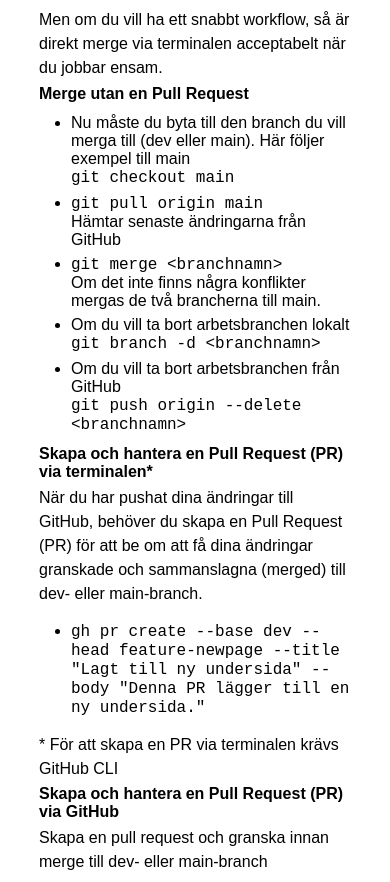
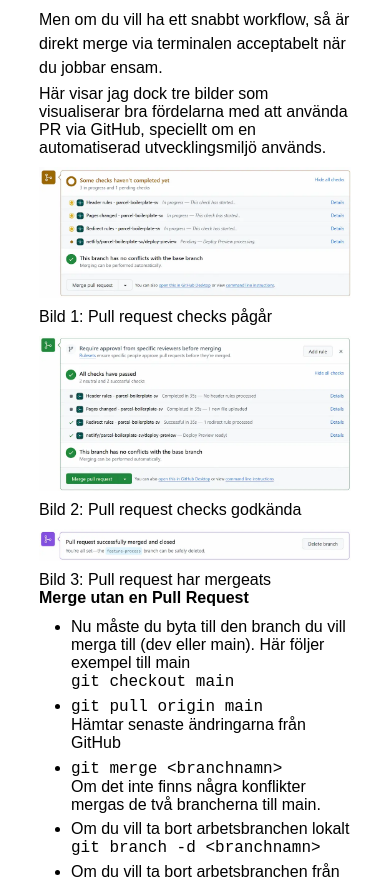
Before and after one commit to sarasjodin/boilerplate-sv_parcel-npm, a website built with Parcel: page src/process.html in a window 390 px wide. Shown: the part 6118-7000 px from the top of the page. Built offline with nearby package versions, Linux system fonts and the light colour scheme.

Commit message:
Adjusted PR process with responsive images

```diff
--- a/src/process.html
+++ b/src/process.html
@@ -401,6 +401,66 @@
             Men om du vill ha ett snabbt workflow, så är direkt merge via
             terminalen acceptabelt när du jobbar ensam.<br />
           </p>
+          Här visar jag dock tre bilder som visualiserar bra fördelarna med att
+          använda PR via GitHub, speciellt om en automatiserad utvecklingsmiljö
+          används.
+          <figure>
+            <a
+              href="images/github1.webp"
+              target="_blank"
+              rel="noopener noreferrer"
+            >
+              <picture>
+                <source srcset="images/github1.webp" type="image/webp" />
+                <img
+                  src="images/github1.png"
+                  alt="GitHub-skärm: Pull request checks pågår – granskning och tester körs"
+                  width="1000"
+                  class="responsive-img"
+                />
+              </picture>
+            </a>
+            <figcaption>Bild 1: Pull request checks pågår</figcaption>
+          </figure>
+
+          <figure>
+            <a
+              href="images/github2.webp"
+              target="_blank"
+              rel="noopener noreferrer"
+            >
+              <picture>
+                <source srcset="images/github2.webp" type="image/webp" />
+                <img
+                  src="images/github2.png"
+                  alt="GitHub-skärm: Pull request checks godkända – alla kontroller har klarat"
+                  width="1000"
+                  class="responsive-img"
+                />
+              </picture>
+            </a>
+            <figcaption>Bild 2: Pull request checks godkända</figcaption>
+          </figure>
+
+          <figure>
+            <a
+              href="images/github3.webp"
+              target="_blank"
+              rel="noopener noreferrer"
+            >
+              <picture>
+                <source srcset="images/github3.webp" type="image/webp" />
+                <img
+                  src="images/github3.png"
+                  alt="GitHub-skärm: Pull request har mergeats till main"
+                  width="1000"
+                  class="responsive-img"
+                />
+              </picture>
+            </a>
+            <figcaption>Bild 3: Pull request har mergeats</figcaption>
+          </figure>
+
           <h4>Merge utan en Pull Request</h4>
           <ul>
             <li>
@@ -462,7 +522,7 @@
             <li>Välj "New pull request"</li>
             <li>
               Validera och testa ändringarna som utförts genom att jämföra
-              brancherna. <br />Create pull request, om allt ser
+              brancherna. <br />"Compare & Pull request" om allt ser
               tillfredsställande ut.
             </li>
             <li>Skriv en tydlig beskrivning vad som förändrats.</li>
--- a/src/styles/main.css
+++ b/src/styles/main.css
@@ -80,7 +80,9 @@ a {
   color: var(--primary-color);
   text-decoration: none;
   font-weight: 500;
-  transition: color 0.3s ease, border-bottom 0.3s ease;
+  transition:
+    color 0.3s ease,
+    border-bottom 0.3s ease;
 }
 
 a:hover {
@@ -116,6 +118,13 @@ pre {
   background-color: #f5f5f5;
   border-radius: 8px;
   max-width: 100%; /* Undvik att texten blir för bred */
+}
+
+.responsive-img {
+  max-width: 100%;
+  height: auto;
+  display: block;
+  margin: 10px auto;
 }
 
 /* Tablets */
```
Also changed, not shown: src/images/github1.png (added), src/images/github1.webp (added), src/images/github2.png (added), src/images/github2.webp (added), src/images/github3.png (added), src/images/github3.webp (added).
